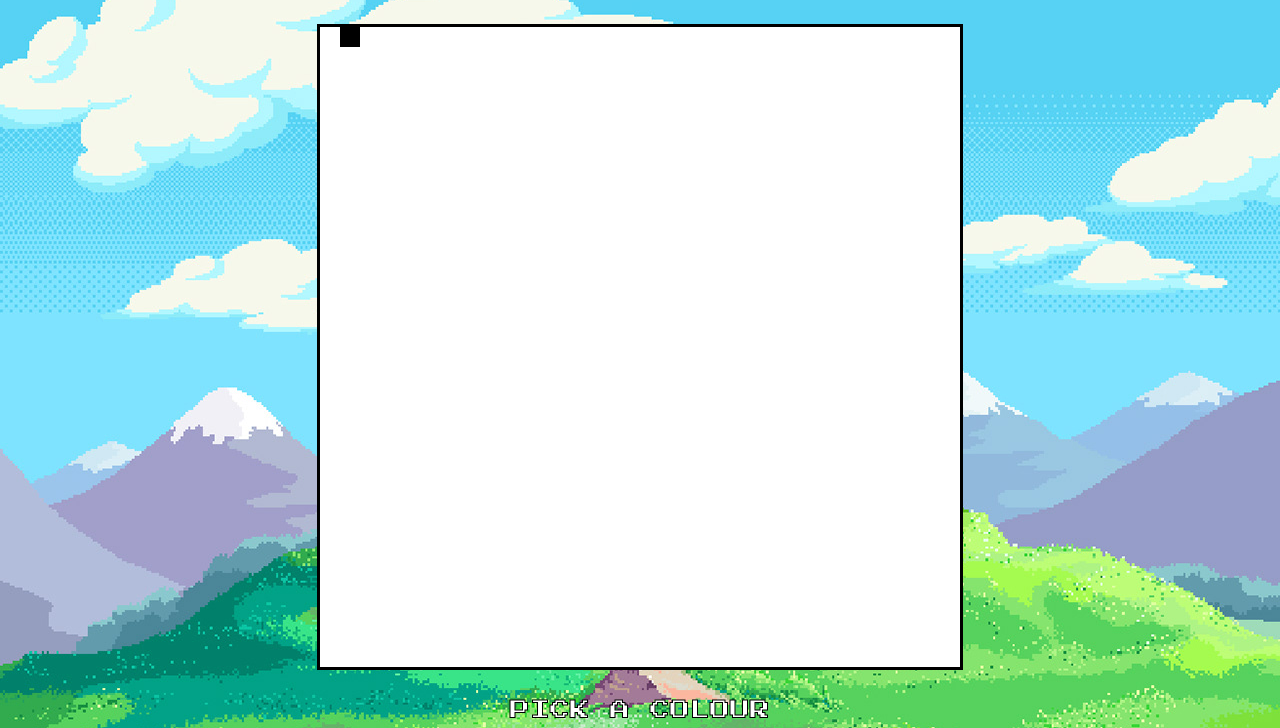
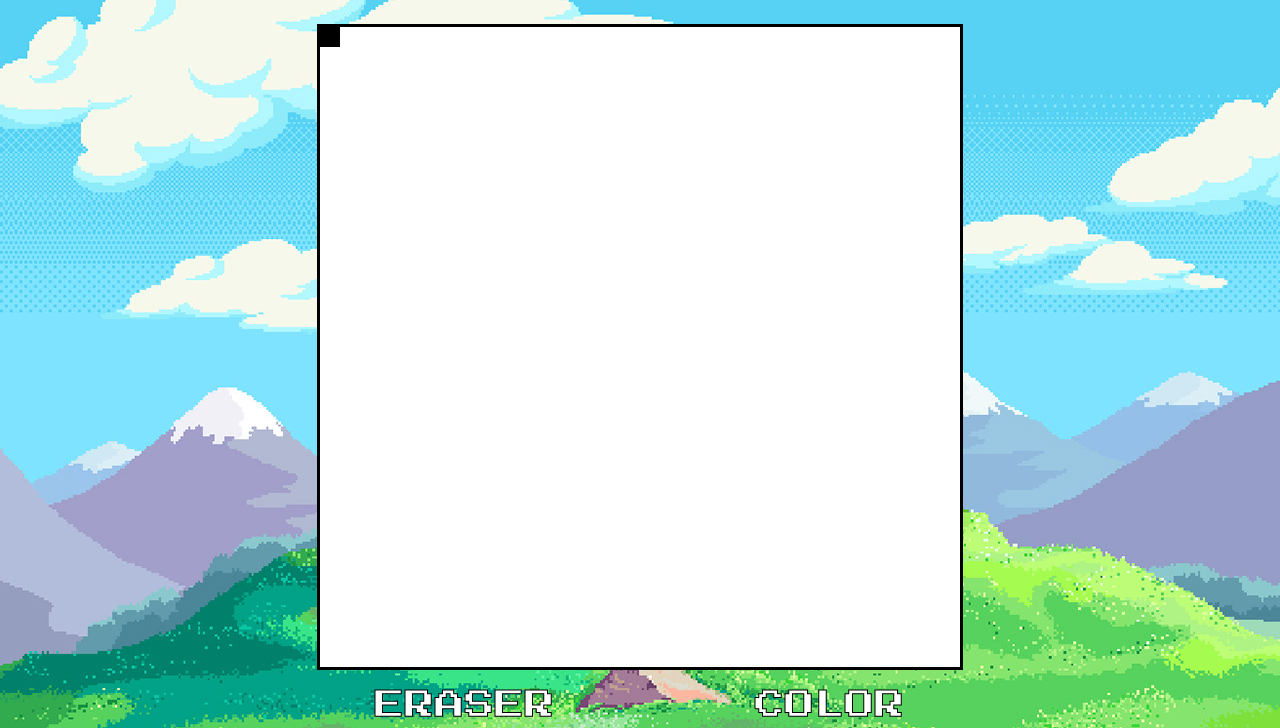
Before and after one commit to kahmoh/Project-Etch-A-Sketch, a plain HTML site: page index.html in a window 1280 px wide. Both pictures are taken after a click on the element 350 px from the left and 114 px from the top of the page. Shown: the part 78-806 px from the top of the page. Drawn offline with Linux system fonts and the light colour scheme.

Commit message:
add eraser functionality

```diff
--- a/index.html
+++ b/index.html
@@ -13,11 +13,18 @@
     <script src="main.js" defer></script>
 </head>
 <body>
-<h1 id="title">ETCH-A-SKETCH</h1>
-<div class="grid-container"></div>
-<div class="color-picker">
-    <label id="color-picker-label" for="color-picker-input">PICK A COLOUR</label>
-    <input type="color" id="color-picker-input" style="display: none">
+<div class="title">
+    <h1 id="title">ETCH-A-SKETCH</h1>
+</div>
+<div class="canvas">
+    <div class="grid-container"></div>
+</div>
+<div class="bottom-bar">
+    <div class="eraser">ERASER</div>
+    <div class="color-picker">
+        <label id="color-picker-label" for="color-picker-input">COLOR</label>
+        <input type="color" id="color-picker-input" style="display: none">
+    </div>
 </div>
 </body>
 </html>
--- a/main.js
+++ b/main.js
@@ -1,15 +1,27 @@
 const CONTAINER = document.querySelector('.grid-container')
 const COLORLABEL = document.querySelector('#color-picker-label');
 const COLORINPUT = document.querySelector('#color-picker-input');
+const ERASERBTN = document.querySelector('.eraser')
+
+let paintMode = true;
+let eraseMode = false;
+let isPainting = false;
+let isErasing = false;
 
 COLORLABEL.addEventListener('click', () => {
     COLORINPUT.click();
+    paintMode = true;
+    eraseMode = false;
 });
 
 COLORINPUT.addEventListener('change', () => {
     COLORLABEL.textContent = `Selected color: ${COLORINPUT.value}`;
 });
-let isPainting = false;
+
+ERASERBTN.addEventListener('click', () => {
+    eraseMode = true;
+    paintMode = false;
+})
 
 function createGrid(rows,cols) {
     CONTAINER.style.display = 'grid';
@@ -27,28 +39,52 @@ function createGrid(rows,cols) {
         CONTAINER.style.backgroundColor = '#fff';
 
         cell.addEventListener('mousedown', () => {
-            isPainting = true;
+            if (paintMode) {
+                isPainting = true;
+            }else if (eraseMode){
+                isErasing = true;
+            }
         })
 
         cell.addEventListener('mouseup', () => {
-            isPainting = false;
+            if (paintMode) {
+                isPainting = false;
+            }else if (eraseMode){
+                isErasing = false;
+            }
         })
 
         cell.addEventListener('click', (event) => {
-            event.target.style.backgroundColor = COLORINPUT.value
+            if (paintMode) {
+                event.target.style.backgroundColor = COLORINPUT.value
+            }else if (eraseMode) {
+                event.target.style.backgroundColor = '#fff'
+            }
         })
 
         cell.addEventListener('mouseover', (event) => {
-            if (isPainting) {
+            if (isPainting && paintMode) {
                 event.target.style.backgroundColor = COLORINPUT.value
             }
+            if (isErasing && eraseMode) {
+                event.target.style.backgroundColor = '#fff'
+            }
         });
-
-
 
         CONTAINER.appendChild(cell);
 
     }
 }
 
+function resizeGrid() {
+    const viewportSize = Math.min(window.innerWidth, window.innerHeight) * 0.8;
+    const cellSize = viewportSize / 32;
+
+    CONTAINER.style.width = `${viewportSize}px`;
+    CONTAINER.style.height = `${viewportSize}px`;
+    CONTAINER.style.gridTemplateColumns = `repeat(32, ${cellSize}px)`;
+}
+
+window.addEventListener('resize', resizeGrid);
+
 createGrid(32,32)
--- a/style.css
+++ b/style.css
@@ -20,9 +20,19 @@ body {
     height: 80%;
 }
 
-.color-picker {
+.bottom-bar {
+    display: flex;
+    justify-content: center;
+    align-items: center;
     color: white;
     -webkit-text-stroke: 1px black;
-    font-size: 20px;
-    margin-top: 30px;
+    font-size: 30px;
+    margin-top: 20px;
+    flex-wrap: wrap;
 }
+
+@media only screen and (min-width: 600px) {
+    #color-picker-label {
+        margin-left: 200px;
+    }
+}
```
